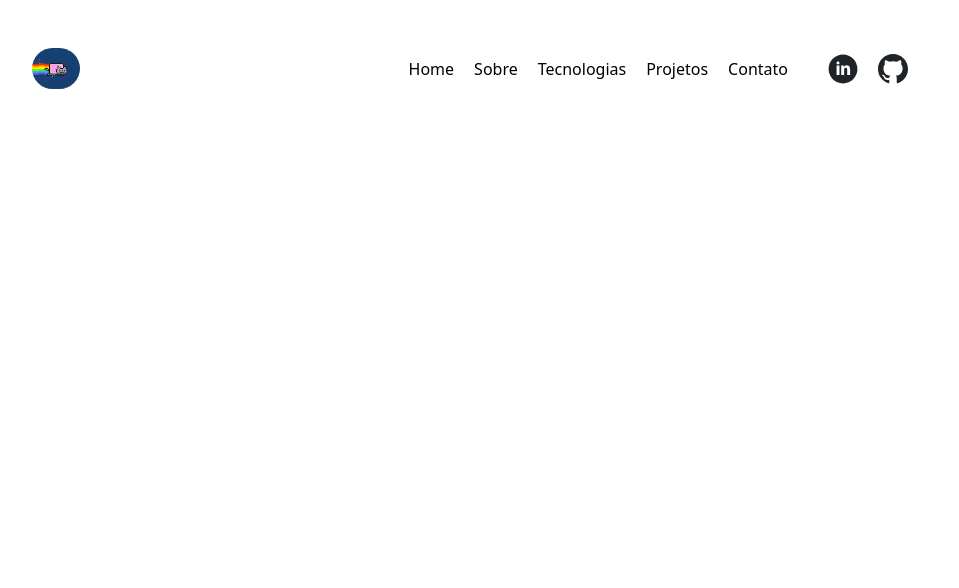
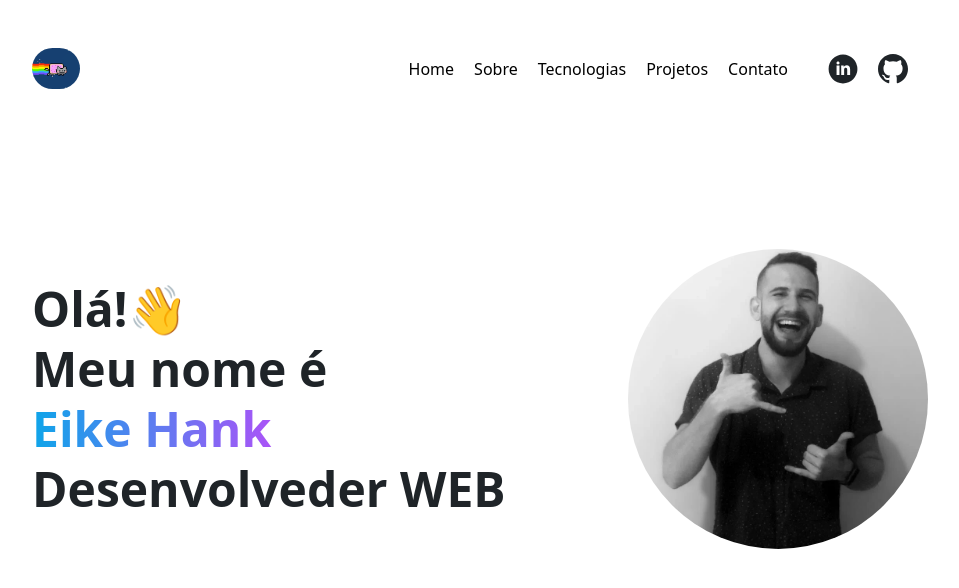
Before and after one commit to eikecaina/portfolio-front, a React (Create React App) app: page / in a window 1280 px wide. Shown: the top 588 px of the page, without its empty margins (160-1119 px from the left). Built offline with nearby package versions, Linux system fonts and the light colour scheme.

Commit message:
ajuste link

```diff
--- a/public/index.html
+++ b/public/index.html
@@ -6,7 +6,6 @@
       name="viewport"
       content="width=device-width, initial-scale=1, user-scalable=no"
     />
-    <link rel="icon" type="image/png" href="biblioteca.png" />
     <title>Portifolio Eike</title>
   </head>
 
--- a/src/App.js
+++ b/src/App.js
@@ -11,7 +11,7 @@ function App() {
     <Router>
       <Header />
       <Routes>
-        <Route path="/portfolio-front" element={<Home />} />
+        <Route path="/" element={<Home />} />
         <Route path="/about" element={<About />} />
         <Route path="/contact" element={<Contact />} />
         <Route path="/projects" element={<Projects />} />
```
